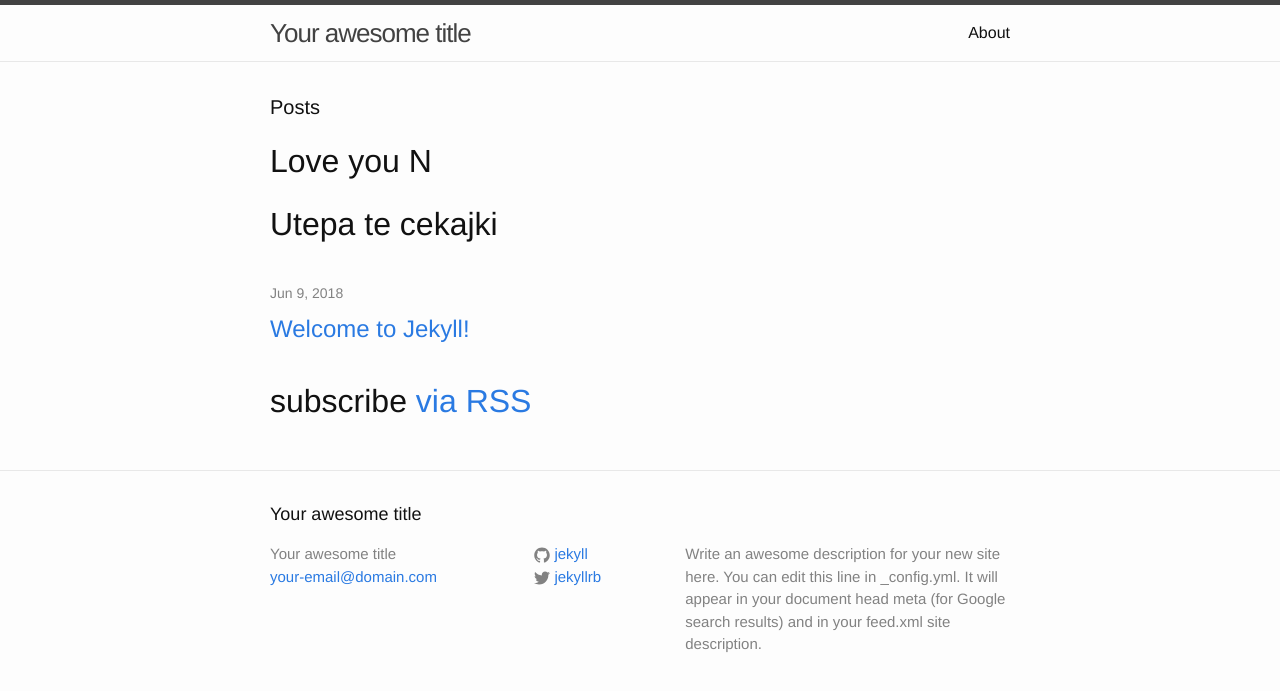
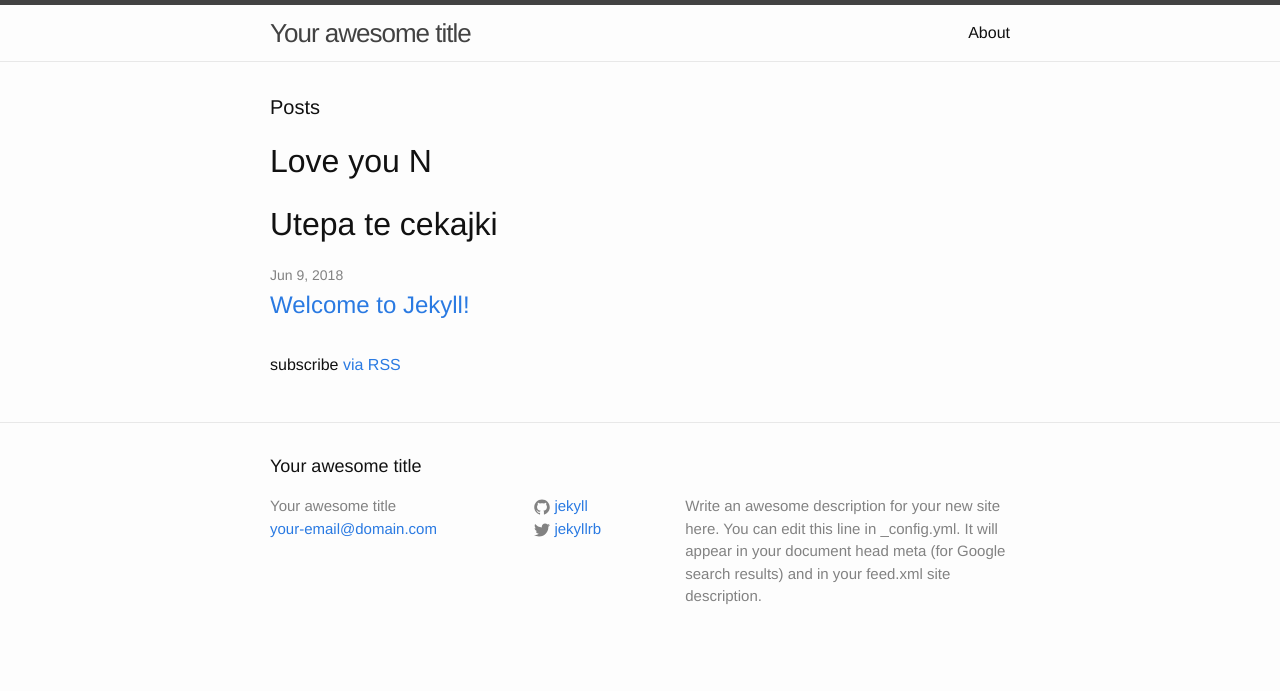
Before and after one commit to MilaG145/MilaG145.github.io, a Jekyll site: the page built from index.html, in a window 1280 px wide. Shown: the top 691 px of the page. Built offline with Jekyll 4.4.1, drawn with Linux system fonts in a browser that asks for light colours.

```diff
--- a/index.html
+++ b/index.html
@@ -5,8 +5,8 @@ layout: default
 <div class="home">
 
   <h1 class="page-heading">Posts</h1>
-  <h1> Love you N <h1>
-  <h1> Utepa te cekajki <h1>
+  <h1> Love you N </h1>
+  <h1> Utepa te cekajki </h1>
   <ul class="post-list">
     {% for post in site.posts %}
       <li>
```
